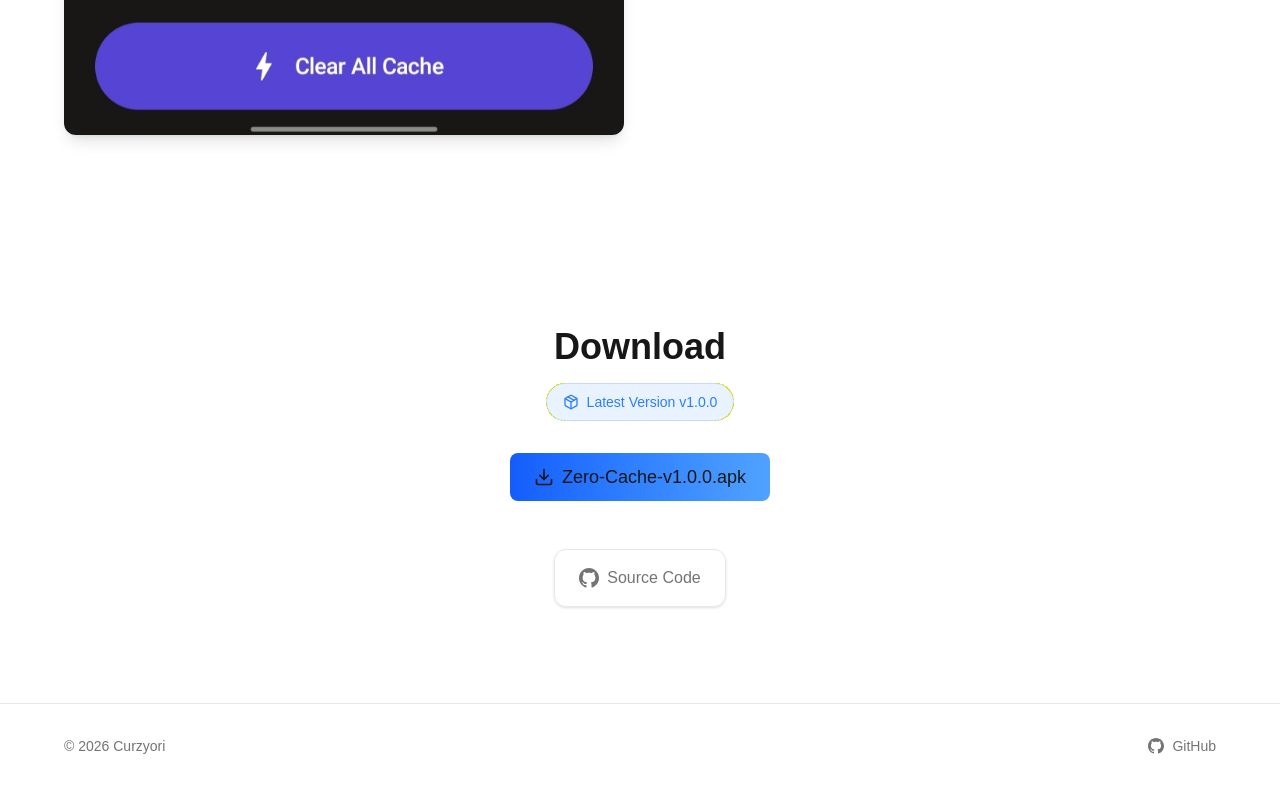
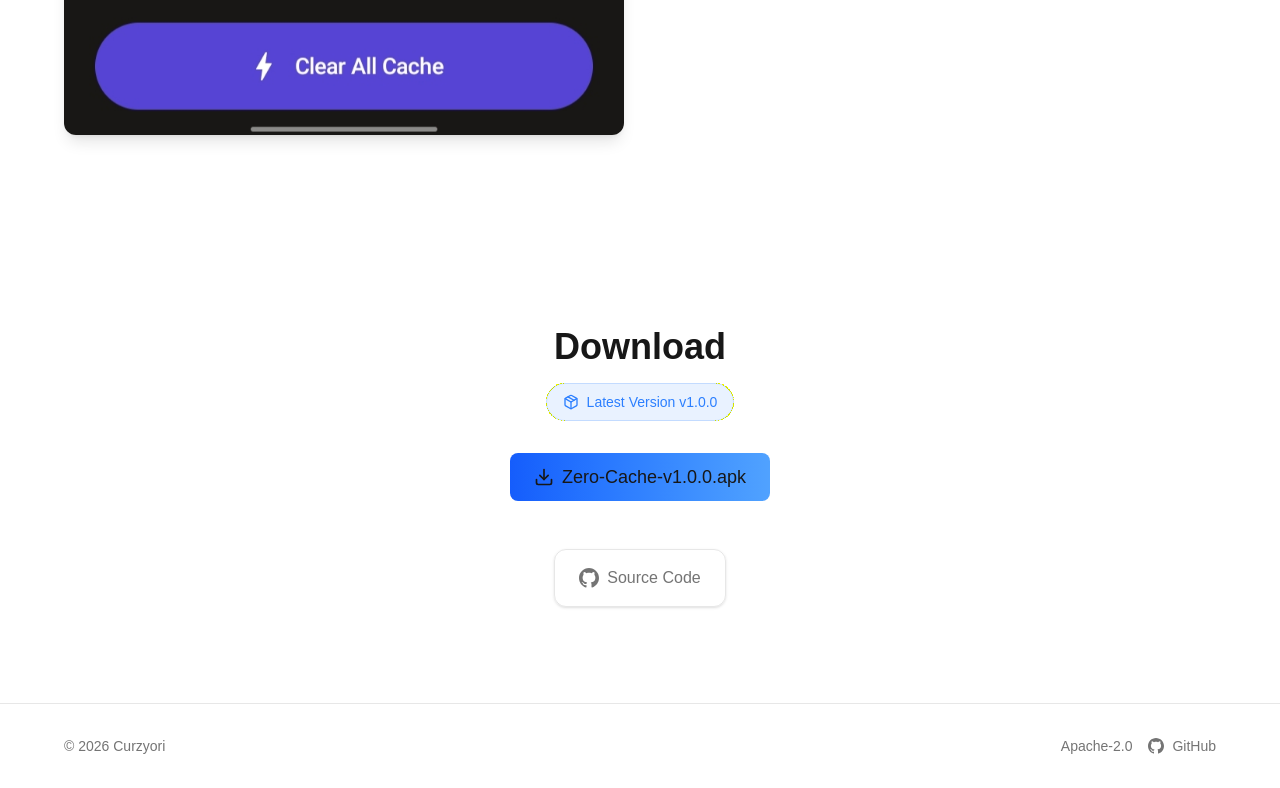
Before and after one commit to Curzyori/Web-Zero-Cache, a Next.js app: page /en in a window 1280 px wide. Shown: the part 3031-3819 px from the top of the page. Built offline with nearby package versions, Linux system fonts and the light colour scheme; no server answers.

Commit message:
feat: add Apache-2.0 license link in footer
- Update Footer to accept optional licenseName and licenseUrl props
- Add Apache-2.0 license link pointing to repo LICENSE file
- Align landing page license with Android app (was showing outdated GPL)

```diff
--- a/src/app/[locale]/page.tsx
+++ b/src/app/[locale]/page.tsx
@@ -111,6 +111,8 @@ export default async function HomePage({
   const footerProps = {
     copyright: "© 2026 Curzyori",
     githubRepo: navProps.githubRepo,
+    licenseName: "Apache-2.0",
+    licenseUrl: "https://github.com/Curzyori/zero-cache/blob/main/LICENSE",
   };
 
   return (
--- a/src/components/Footer.tsx
+++ b/src/components/Footer.tsx
@@ -3,13 +3,27 @@ import { GitHubIcon } from "@/components/ui/Icons";
 interface FooterProps {
   copyright: string;
   githubRepo: string;
+  licenseName?: string;
+  licenseUrl?: string;
 }
 
-export function Footer({ copyright, githubRepo }: FooterProps) {
+export function Footer({ copyright, githubRepo, licenseName, licenseUrl }: FooterProps) {
   return (
     <footer className="border-t border-foreground/10 py-8 px-4">
       <div className="mx-auto max-w-6xl flex flex-col sm:flex-row items-center justify-between gap-4">
         <p className="text-sm text-foreground/60">{copyright}</p>
+
+        <div className="flex items-center gap-4">
+          {licenseName && licenseUrl && (
+            <a
+              href={licenseUrl}
+              target="_blank"
+              rel="noopener noreferrer"
+              className="text-sm text-foreground/60 hover:text-foreground transition-colors"
+            >
+              {licenseName}
+            </a>
+          )}
 
           <a
             href={`https://github.com/${githubRepo}`}
@@ -21,6 +35,7 @@ export function Footer({ copyright, githubRepo }: FooterProps) {
             <span>GitHub</span>
           </a>
         </div>
+      </div>
     </footer>
   );
 }
```
Lines whose indentation alone changed are shown as unchanged.
